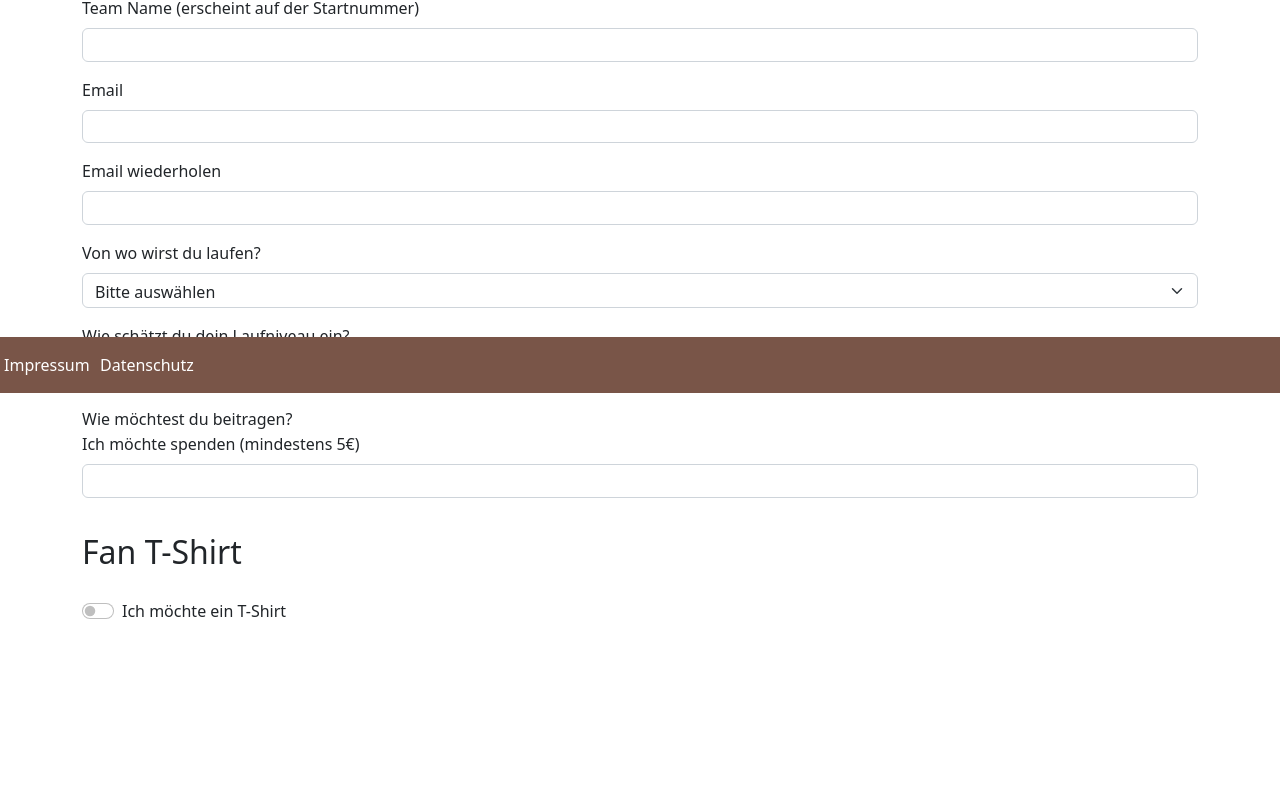
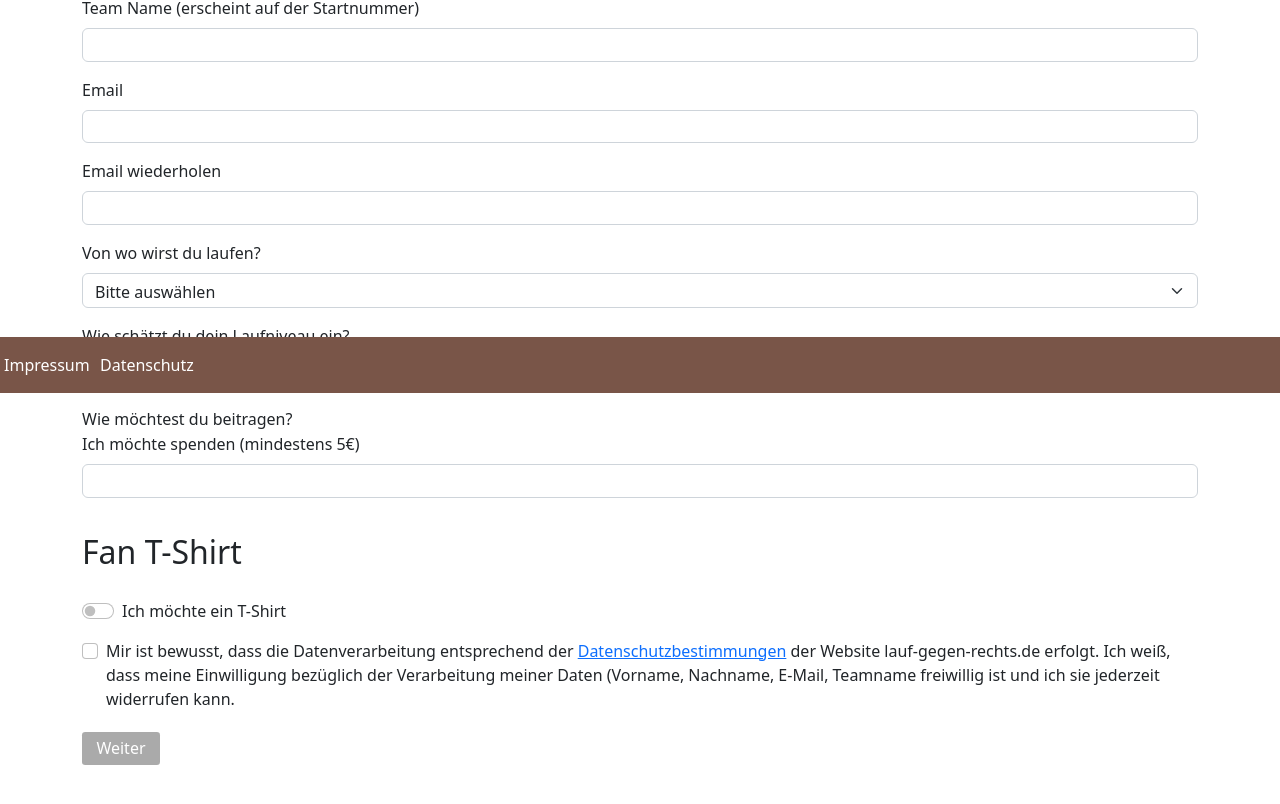
Before and after one commit to pace-running/pace3, a Next.js app in the folder frontend/pace-ui/: page /join in a window 1280 px wide. Shown: the part 407-1211 px from the top of the page. Before the commit the page ends 1146 px from the top, so only its background shows below. Built offline with nearby package versions, Linux system fonts and the light colour scheme.

Commit message:
Added base structure of registration form
Co-authored by: Maxime <maximetchangou2011@yahoo.fr>

```diff
--- /dev/null
+++ b/frontend/pace-ui/components/Button/index.tsx
@@ -0,0 +1,20 @@
+import { EventHandler, FormEventHandler, MouseEventHandler } from "react";
+
+type ButtonProps = {
+    name: string;
+    label: string;
+    type: "submit" | "button";
+    onSubmit?: FormEventHandler;
+    onClick?: MouseEventHandler;
+    disabled?: boolean;
+}
+
+const Button: React.FC<ButtonProps> = (props) => {
+    return (
+        <button type={props.type} name={props.name} onSubmit={props.onSubmit} onClick={props.onClick} disabled={props.disabled??false}>
+            {props.label}
+        </button>
+    );
+}
+
+export default Button;
--- a/frontend/pace-ui/components/Checkbox/index.tsx
+++ b/frontend/pace-ui/components/Checkbox/index.tsx
@@ -1,4 +1,4 @@
-import { ChangeEventHandler } from "react";
+import { ChangeEventHandler, ReactNode } from "react";
 
 type CheckboxProps = {
   name: string;
@@ -6,6 +6,7 @@ type CheckboxProps = {
   role?: "switch";
   check: boolean;
   onChange?: ChangeEventHandler;
+  rest?: ReactNode;
 };
 
 const Checkbox: React.FC<CheckboxProps> = (props) => {
@@ -24,6 +25,7 @@ const Checkbox: React.FC<CheckboxProps> = (props) => {
       />
       <label className="form-check-label" htmlFor={props.name}>
         {props.label}
+        {props.rest}
       </label>
     </div>
   );
--- a/frontend/pace-ui/components/Dropdown/index.tsx
+++ b/frontend/pace-ui/components/Dropdown/index.tsx
@@ -1,3 +1,6 @@
+import { ChangeEventHandler } from "react";
+
+
 type Option = {
   label: string;
   value: string | number;
@@ -7,7 +10,8 @@ type DropdownProps = {
   name: string;
   label: string;
   options: Option[];
-  selected: string | number;
+  selected?: string | number;
+  onChange?: ChangeEventHandler;
 };
 
 const Dropdown: React.FC<DropdownProps> = (props) => {
@@ -16,13 +20,14 @@ const Dropdown: React.FC<DropdownProps> = (props) => {
         <label htmlFor={props.name} className="form-label">
         {props.label}
       </label>
-      <select id={props.name} className="form-select" aria-label={props.label}>
+      <select id={props.name} className="form-select" aria-label={props.label} onChange={props.onChange}>
         <option style={{display: "none"}}>Bitte auswählen</option>
         {props.options.map((option) => {
           return (
             <option
-              selected={option.value === props.selected}
+            //   selected={option.value === props.selected}
               value={option.value}
+
               key={option.label}
             >
               {option.label}
--- a/frontend/pace-ui/components/TextInput/index.tsx
+++ b/frontend/pace-ui/components/TextInput/index.tsx
@@ -4,6 +4,7 @@ type InputProps = {
   name: string;
   label: string;
   helperLabel?: string;
+  default?: string;
 };
 const TextInput: React.FC<InputProps> = (props) => {
   return (
@@ -17,6 +18,7 @@ const TextInput: React.FC<InputProps> = (props) => {
         className="form-control"
         id={props.name}
         placeholder={props.placeholder}
+        defaultValue={props.default}
       />
     </div>
   );
--- a/frontend/pace-ui/pages/join/index.tsx
+++ b/frontend/pace-ui/pages/join/index.tsx
@@ -1,5 +1,6 @@
 import type { NextPage } from "next";
 import { useState } from "react";
+import Button from "../../components/Button";
 import Checkbox from "../../components/Checkbox";
 import Dropdown from "../../components/Dropdown";
 import BaseLayout from "../../components/Layout/baseLayout";
@@ -7,31 +8,149 @@ import TextInput from "../../components/TextInput";
 
 const startingOptions = [{label: "in Hamburg bei der Alster vor Ort", value: "hamburg"},{label: "woanders", value: "other"}];
 const runningLevelOptions = [{label: "Ich laufe selten", value: "rarely"},{label: "Ich laufe gelegentlich bis regelmäßig", value: "sometimes"},{label: "Ich laufe häufig und ambitioniert", value: "often"}];
+const modelOptions = [{label: "Unisex", value: "unisex"},{label: "Tailliert", value: "slimfit"}];
+const sizeOptions = [{label: "S", value: "s"},{label: "M", value: "m"},{label: "L", value: "l"},{label: "XL", value: "xl"}];
 
 const Join: NextPage = () => {
     const [tshirt_toggle,setTshirtToggle] = useState(false);
+    const [TOSConfirmed,setTOSConfirmed] = useState(false);
+
     const toggleTshirtChangeHandler = () => {
         setTshirtToggle(!tshirt_toggle);
+    };
+
+    const modelOptionsChangeHandler = (event: any) =>{
+        if (event.target.value==='unisex'){
+            sizeOptions.push({label: "XXL", value: "xxl"});
+        } else {
+            if(sizeOptions.length === 5) sizeOptions.pop();
         }
+    };
+
+    const confirmTOS = () => {
+        setTOSConfirmed(!TOSConfirmed);
+    }
+
+    const submitForm = () => {
+
+    }
+
   return (
     <BaseLayout pageTitle="Anmeldung">
       <div className="container">
         <h1>Anmeldung</h1>
         <p>Mit * markierte Felder müssen ausgefüllt werden.</p>
 
-            <TextInput type={"text"} name={"firstname"} label={"Vorname (erscheint auf der Startnummer)"} />
+        <TextInput
+          type={"text"}
+          name={"firstname"}
+          label={"Vorname (erscheint auf der Startnummer)"}
+        />
         <TextInput type={"text"} name={"lastname"} label={"Nachname"} />
-            <TextInput type={"text"} name={"team"} label={"Team Name (erscheint auf der Startnummer)"} />
+        <TextInput
+          type={"text"}
+          name={"team"}
+          label={"Team Name (erscheint auf der Startnummer)"}
+        />
         <TextInput type={"email"} name={"email"} label={"Email"} />
         <TextInput type={"email"} name={"repeat"} label={"Email wiederholen"} />
-            <Dropdown name={"starting_point"} label={"Von wo wirst du laufen?"} options={startingOptions} selected={""}/>
-            <Dropdown name={"running_level"} label={"Wie schätzt du dein Laufniveau ein?"} options={runningLevelOptions} selected={""}/>
-            <TextInput type={"number"} name={"donation"} label={'Ich möchte spenden (mindestens 5€)'} helperLabel={"Wie möchtest du beitragen?"} />
+        <Dropdown
+          name={"starting_point"}
+          label={"Von wo wirst du laufen?"}
+          options={startingOptions}
+          selected={""}
+        />
+        <Dropdown
+          name={"running_level"}
+          label={"Wie schätzt du dein Laufniveau ein?"}
+          options={runningLevelOptions}
+          selected={""}
+        />
+        <TextInput
+          type={"number"}
+          name={"donation"}
+          label={"Ich möchte spenden (mindestens 5€)"}
+          helperLabel={"Wie möchtest du beitragen?"}
+        />
 
         <h2>Fan T-Shirt</h2>
 
-            <Checkbox name={"tshirt_toggle"} check={tshirt_toggle} label={"Ich möchte ein T-Shirt"} role="switch" onChange={toggleTshirtChangeHandler} />
+        <Checkbox
+          name={"tshirt_toggle"}
+          check={tshirt_toggle}
+          label={"Ich möchte ein T-Shirt"}
+          role="switch"
+          onChange={toggleTshirtChangeHandler}
+        />
 
+        {tshirt_toggle && (
+          <div>
+            <Dropdown
+              name={"tshirt_model"}
+              label={"Modell"}
+              options={modelOptions}
+              selected={""}
+              onChange={modelOptionsChangeHandler}
+            />
+            <Dropdown
+              name={"tshirt_size"}
+              label={"Größe"}
+              options={sizeOptions}
+              selected={""}
+            />
+
+            <h3>Lieferanschrift</h3>
+            <TextInput
+              type={"text"}
+              name={"country"}
+              label={"Land"}
+              default={"Deutschland"}
+            />
+            <TextInput
+              type={"text"}
+              name={"address_firstname"}
+              label={"Vorname"}
+            />
+            <TextInput
+              type={"text"}
+              name={"address_lastname"}
+              label={"Nachname"}
+            />
+            <TextInput type={"text"} name={"street_name"} label={"Straße"} />
+            <TextInput
+              type={"text"}
+              name={"house_number"}
+              label={"Hausnummer"}
+            />
+            <TextInput
+              type={"text"}
+              name={"address_extra"}
+              label={"Adresszusatz"}
+            />
+            <TextInput type={"text"} name={"postal_code"} label={"PLZ"} />
+            <TextInput type={"text"} name={"city"} label={"Stadt"} />
+          </div>
+        )}
+
+        <Checkbox
+          name={"confirm"}
+          onChange={confirmTOS}
+          label={""}
+          rest={
+            <span>
+              Mir ist bewusst, dass die Datenverarbeitung entsprechend der{" "}
+              <a className="link" href="/privacy_notice" target="_blank">
+                Datenschutzbestimmungen
+              </a>{" "}
+              der Website lauf-gegen-rechts.de erfolgt. Ich weiß, dass meine
+              Einwilligung bezüglich der Verarbeitung meiner Daten (Vorname,
+              Nachname, E-Mail, Teamname freiwillig ist und ich sie jederzeit
+              widerrufen kann.
+            </span>
+          }
+          check={TOSConfirmed}
+        />
+        <Button name={"submitButton"} label={"Weiter"} type={"submit"} onSubmit={submitForm} disabled={!TOSConfirmed}/>
       </div>
     </BaseLayout>
   );
```
Lines whose indentation alone changed are shown as unchanged.
